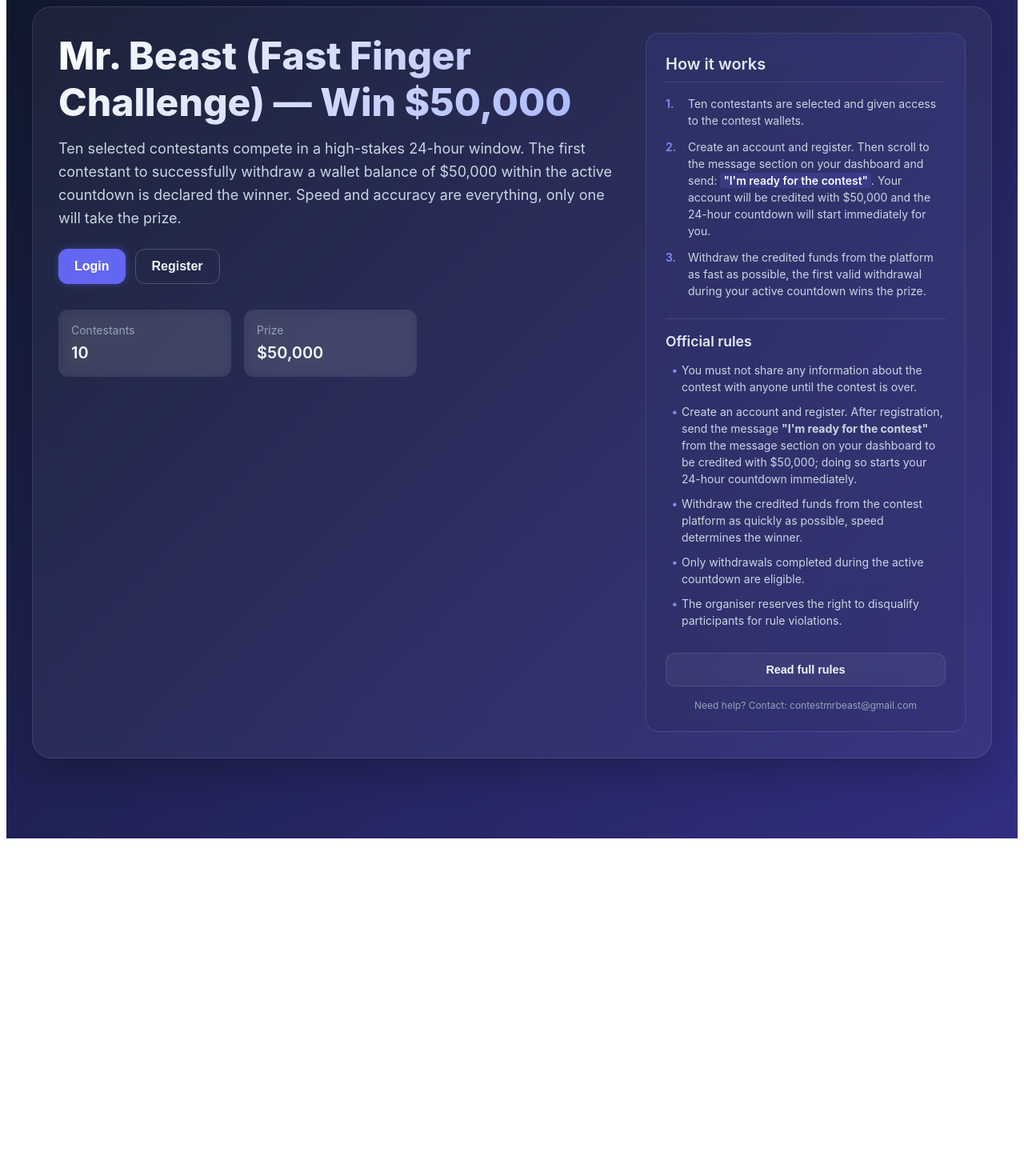
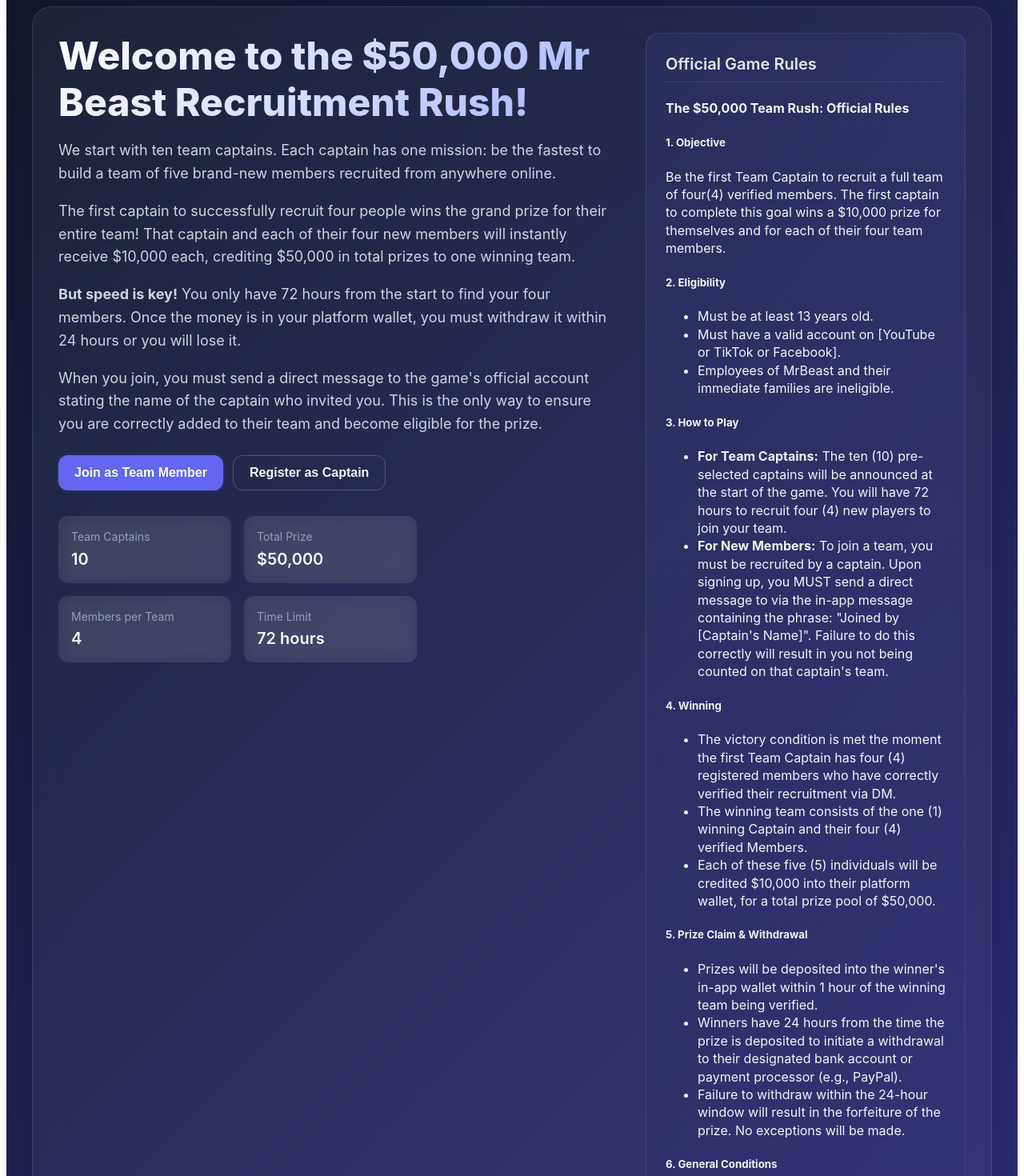
Before and after one commit to omas1st/contestft, a React (Create React App) app: page / in a window 1280 px wide. Shown: the part 100-1570 px from the top of the page at 80% size. Before the commit the page ends 1156 px from the top, so only its background shows below. Built offline with nearby package versions, Linux system fonts and the light colour scheme; no server answers.

Commit message:
Revise contest structure and rules for clarity
Updated contest details and rules for the $50,000 Mr Beast Recruitment Rush. Added information about team captains, members, time limits, and prize distribution.

```diff
--- a/src/pages/Home.jsx
+++ b/src/pages/Home.jsx
@@ -6,7 +6,11 @@
   const nav = useNavigate()
 
   const prize = '$50,000'
-  const contestants = 10
+  const teamCaptains = 10
+  const teamMembers = 4
+  const timeLimit = '72 hours'
+  const withdrawalTime = '24 hours'
+  const individualPrize = '$10,000'
 
   return (
     <main className="home-page">
@@ -16,62 +20,116 @@
           {/* Header / Hero */}
           <div className="home-header">
             <div className="hero-content">
-              <h1 className="hero-title">Mr. Beast (Fast Finger Challenge) — Win {prize}</h1>
-              <p className="hero-description">
-                Ten selected contestants compete in a high-stakes 24-hour window. The first contestant
-                to successfully withdraw a wallet balance of {prize} within the active countdown is declared the winner.
-                Speed and accuracy are everything, only one will take the prize.
+              <h1 className="hero-title">Welcome to the $50,000 Mr Beast Recruitment Rush!</h1>
+              <div className="hero-description">
+                <p className="description-paragraph">
+                  We start with ten team captains. Each captain has one mission: be the fastest to build a team of five brand-new members recruited from anywhere online.
                 </p>
+                <p className="description-paragraph">
+                  The first captain to successfully recruit four people wins the grand prize for their entire team! That captain and each of their four new members will instantly receive $10,000 each, crediting $50,000 in total prizes to one winning team.
+                </p>
+                <p className="description-paragraph">
+                  <strong>But speed is key!</strong> You only have 72 hours from the start to find your four members. Once the money is in your platform wallet, you must withdraw it within 24 hours or you will lose it.
+                </p>
+                <p className="description-paragraph">
+                  When you join, you must send a direct message to the game's official account stating the name of the captain who invited you. This is the only way to ensure you are correctly added to their team and become eligible for the prize.
+                </p>
+              </div>
 
               <div className="hero-actions">
                 <button onClick={() => nav('/login')} className="btn-primary">
-                  Login
+                  Join as Team Member
                 </button>
                 <button onClick={() => nav('/register')} className="btn-secondary">
-                  Register
+                  Register as Captain
                 </button>
               </div>
 
               {/* Contest quick stats */}
               <div className="stats-grid">
                 <div className="stat-card">
-                  <div className="stat-label">Contestants</div>
-                  <div className="stat-value">{contestants}</div>
+                  <div className="stat-label">Team Captains</div>
+                  <div className="stat-value">{teamCaptains}</div>
                 </div>
                 <div className="stat-card">
-                  <div className="stat-label">Prize</div>
+                  <div className="stat-label">Total Prize</div>
                   <div className="stat-value">{prize}</div>
+                </div>
+                <div className="stat-card">
+                  <div className="stat-label">Members per Team</div>
+                  <div className="stat-value">{teamMembers}</div>
+                </div>
+                <div className="stat-card">
+                  <div className="stat-label">Time Limit</div>
+                  <div className="stat-value">{timeLimit}</div>
                 </div>
               </div>
             </div>
 
-            {/* Right column: contest card / rules */}
+            {/* Right column: Official Rules */}
             <aside className="rules-sidebar">
-              <h3 className="rules-title">How it works</h3>
-              <div className="how-it-works">
-                <ol>
-                  <li>Ten contestants are selected and given access to the contest wallets.</li>
-                  <li>Create an account and register. Then scroll to the message section on your dashboard and send: <strong>"I'm ready for the contest"</strong>. Your account will be credited with {prize} and the 24-hour countdown will start immediately for you.</li>
-                  <li>Withdraw the credited funds from the platform as fast as possible, the first valid withdrawal during your active countdown wins the prize.</li>
-                </ol>
+              <h3 className="rules-title">Official Game Rules</h3>
+              <div className="official-rules-section">
+                <h4>The $50,000 Team Rush: Official Rules</h4>
+
+                <div className="rule-section">
+                  <h5>1. Objective</h5>
+                  <p>Be the first Team Captain to recruit a full team of four(4) verified members. The first captain to complete this goal wins a $10,000 prize for themselves and for each of their four team members.</p>
                 </div>
 
-              <div className="official-rules">
-                <h4>Official rules</h4>
+                <div className="rule-section">
+                  <h5>2. Eligibility</h5>
                   <ul>
-                  <li>You must not share any information about the contest with anyone until the contest is over.</li>
-                  <li>Create an account and register. After registration, send the message <strong>"I'm ready for the contest"</strong> from the message section on your dashboard to be credited with {prize}; doing so starts your 24-hour countdown immediately.</li>
-                  <li>Withdraw the credited funds from the contest platform as quickly as possible, speed determines the winner.</li>
-                  <li>Only withdrawals completed during the active countdown are eligible.</li>
-                  <li>The organiser reserves the right to disqualify participants for rule violations.</li>
+                    <li>Must be at least 13 years old.</li>
+                    <li>Must have a valid account on [YouTube or TikTok or Facebook].</li>
+                    <li>Employees of MrBeast and their immediate families are ineligible.</li>
                   </ul>
                 </div>
 
-              <div>
-                <button onClick={() => nav('/rules')} className="rules-button">Read full rules</button>
+                <div className="rule-section">
+                  <h5>3. How to Play</h5>
+                  <ul>
+                    <li><strong>For Team Captains:</strong> The ten (10) pre-selected captains will be announced at the start of the game. You will have 72 hours to recruit four (4) new players to join your team.</li>
+                    <li><strong>For New Members:</strong> To join a team, you must be recruited by a captain. Upon signing up, you MUST send a direct message to via the in-app message containing the phrase: "Joined by [Captain's Name]". Failure to do this correctly will result in you not being counted on that captain's team.</li>
+                  </ul>
                 </div>
 
-              <div className="contact-info">Need help? Contact: contestmrbeast@gmail.com</div>
+                <div className="rule-section">
+                  <h5>4. Winning</h5>
+                  <ul>
+                    <li>The victory condition is met the moment the first Team Captain has four (4) registered members who have correctly verified their recruitment via DM.</li>
+                    <li>The winning team consists of the one (1) winning Captain and their four (4) verified Members.</li>
+                    <li>Each of these five (5) individuals will be credited $10,000 into their platform wallet, for a total prize pool of $50,000.</li>
+                  </ul>
+                </div>
+
+                <div className="rule-section">
+                  <h5>5. Prize Claim & Withdrawal</h5>
+                  <ul>
+                    <li>Prizes will be deposited into the winner's in-app wallet within 1 hour of the winning team being verified.</li>
+                    <li>Winners have 24 hours from the time the prize is deposited to initiate a withdrawal to their designated bank account or payment processor (e.g., PayPal).</li>
+                    <li>Failure to withdraw within the 24-hour window will result in the forfeiture of the prize. No exceptions will be made.</li>
+                  </ul>
+                </div>
+
+                <div className="rule-section">
+                  <h5>6. General Conditions</h5>
+                  <ul>
+                    <li>All recruitment must be organic. The use of bots, automated systems, or paid advertising to recruit members is strictly prohibited and will result in immediate disqualification.</li>
+                    <li>MrBeast is not responsible for technical errors, failed messages, or user error in the recruitment process.</li>
+                    <li>We reserve the right to modify these rules or cancel the game at our discretion, though we are committed to fulfilling the promised prize for the winning team.</li>
+                  </ul>
+                </div>
+
+                <div className="good-luck">
+                  <p>Good luck, and may the fastest team win!</p>
+                </div>
+              </div>
+
+              <div className="sidebar-actions">
+                <button onClick={() => nav('/rules')} className="rules-button">View Detailed Rules</button>
+                <div className="contact-info">Need help? Contact: recruitmentrush@mrbeast.com</div>
+              </div>
             </aside>
           </div>
         </div>
```
Lines whose indentation alone changed are shown as unchanged.
